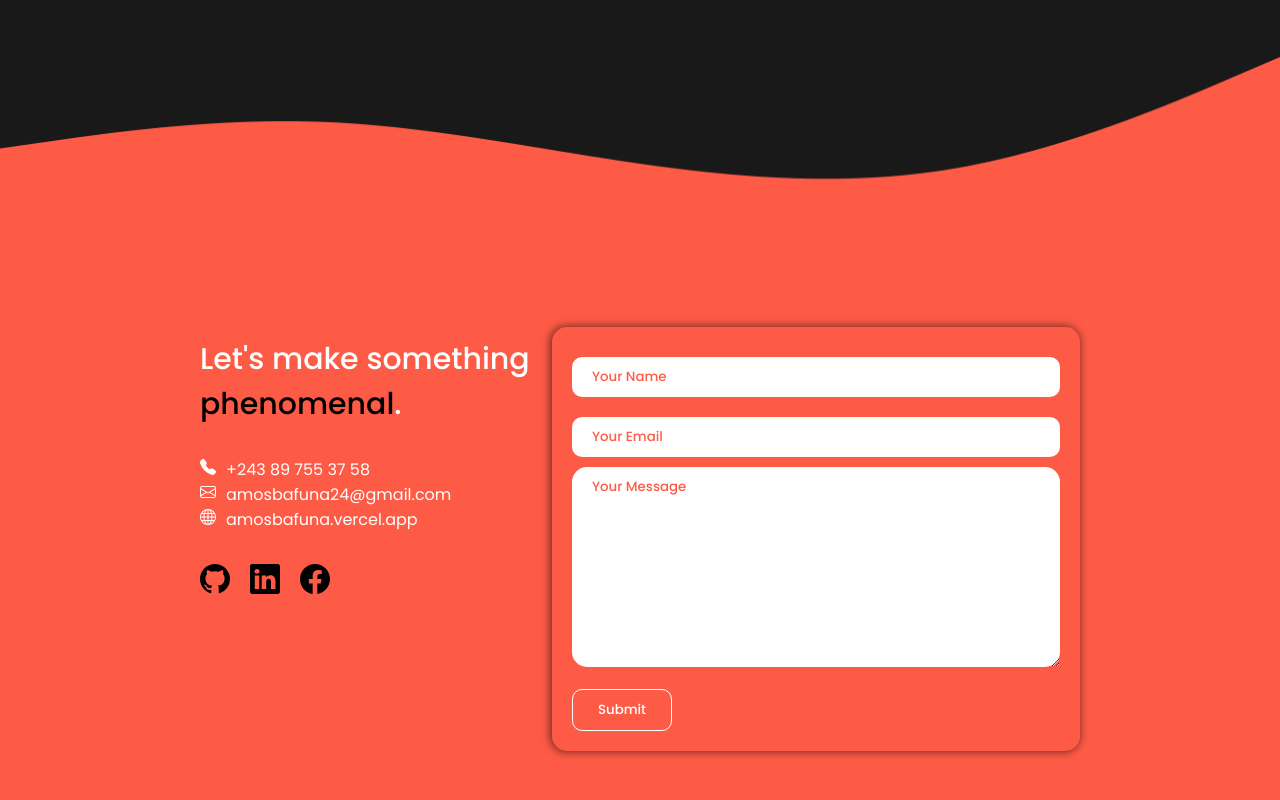
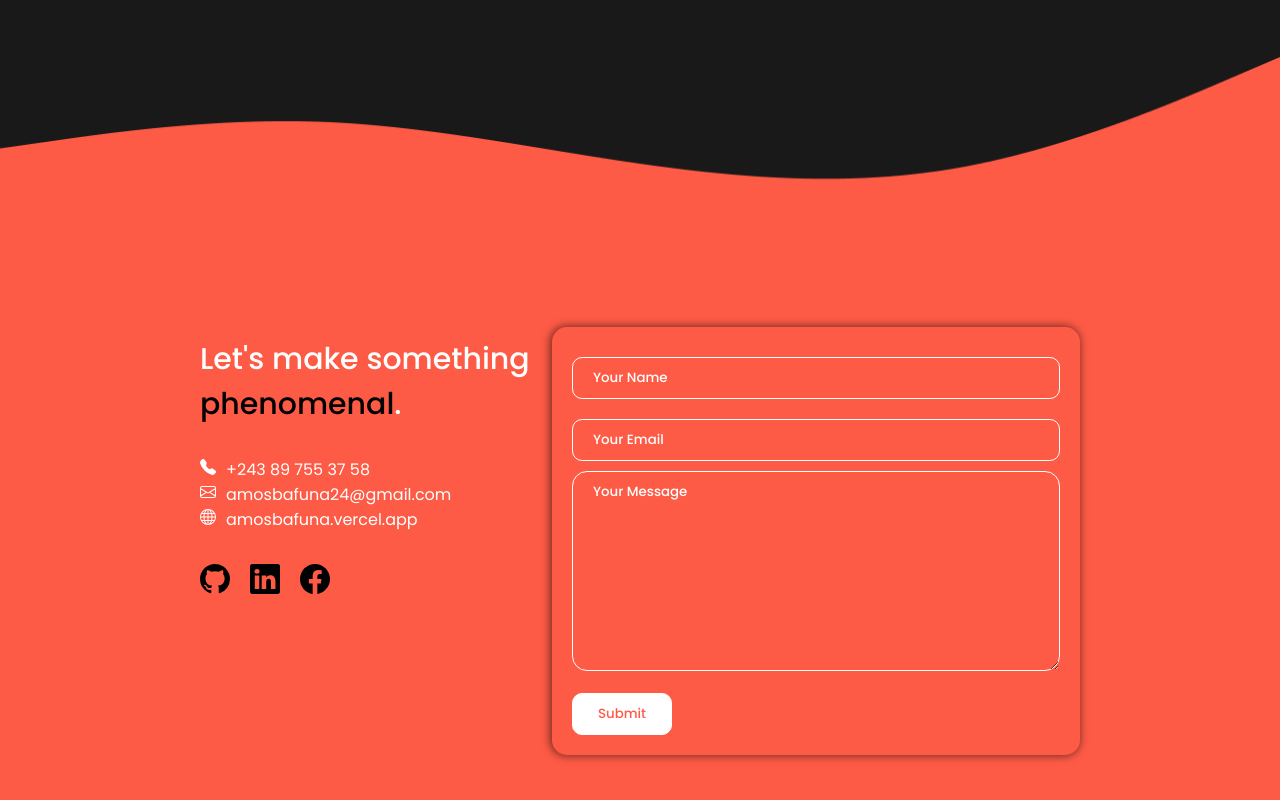
Before and after one commit to amos-bafuna/portfoliio, a React (Create React App) app: page / in a window 1280 px wide. Shown: the part 1968-2768 px from the top of the page. Built offline with nearby package versions, Linux system fonts and the light colour scheme.

Commit message:
Feat: Nav link active management

```diff
--- a/package.json
+++ b/package.json
@@ -10,6 +10,7 @@
     "react-dom": "^18.2.0",
     "react-icons": "^4.4.0",
     "react-scripts": "5.0.1",
+    "react-scroll": "^1.8.8",
     "web-vitals": "^2.1.0"
   },
   "scripts": {
--- a/src/components/About/About.js
+++ b/src/components/About/About.js
@@ -4,7 +4,7 @@ import './About.css';
 
 function About() {
   return (
-    <div className="about" id="About">
+    <section className="about" id="About">
       <div className="container about_container">
         <div className="about_img">
           <img src={AboutImg} alt="" />
@@ -31,7 +31,7 @@ function About() {
           </div>
         </div>
       </div>
-    </div>
+    </section>
   );
 }
 
--- a/src/components/Contact/Contact.css
+++ b/src/components/Contact/Contact.css
@@ -61,9 +61,10 @@
   width: 100%;
   margin: 10px 0;
   padding: 10px 20px;
+  background: #fe5b46;
   border-radius: 10px;
-  border: none;
-  color: #fe5b46;
+  border: 1px solid #fff;
+  color: #fff;
 }
 
 .input:focus-visible,
@@ -72,29 +73,30 @@
 }
 
 .input::placeholder {
-  color: #fe5b46;
+  color: #fff;
 }
 
 .inputMessage {
   width: 100%;
   height: 200px;
   padding: 10px 20px;
-  border: none;
+  border: 1px solid #fff;
   border-radius: 15px;
-  color: #fe5b46;
+  background: #fe5b46;
+  color: #fff;
 }
 
 .inputMessage::placeholder {
-  color: #fe5b46;
+  color: #fff;
 }
 
 .submit_btn {
-  background: transparent;
+  background: #fff;
   margin-top: 15px;
   border: 1px solid #fff;
   border-radius: 10px;
   padding: 10px 25px;
-  color: #fff;
+  color: #fe5b46;
   transition: opacity 300ms ease-out;
 }
 
--- a/src/components/Contact/Contact.js
+++ b/src/components/Contact/Contact.js
@@ -9,7 +9,7 @@ import './Contact.css';
 
 function Contact() {
   return (
-    <div className="contact" id="Contact">
+    <section className="contact" id="Contact">
       <div className="container">
         <div className="contact_container">
           <div className="contact_info">
@@ -91,7 +91,7 @@ function Contact() {
           </div>
         </div>
       </div>
-    </div>
+    </section>
   );
 }
 
--- a/src/components/Header/Header.js
+++ b/src/components/Header/Header.js
@@ -1,5 +1,6 @@
 import React from 'react';
 import CV from '../../img/AmosBafunaCV.pdf';
+import { Link } from 'react-scroll';
 import './Header.css';
 
 function Header() {
@@ -7,18 +8,50 @@ function Header() {
     <div className="header">
       <div className="container header_container">
         <nav className="nav_menu">
-          <a href="/" className="nav_item active">
+          <Link
+            className="nav_item"
+            activeClass="active"
+            to="Home"
+            spy={true}
+            smooth={true}
+            offset={-150}
+            duration={700}
+          >
             Home
-          </a>
-          <a href="#About" className="nav_item">
+          </Link>
+          <Link
+            className="nav_item"
+            activeClass="active"
+            to="About"
+            spy={true}
+            smooth={true}
+            offset={-200}
+            duration={700}
+          >
             About
-          </a>
-          <a href="#Services" className="nav_item">
+          </Link>
+          <Link
+            className="nav_item"
+            activeClass="active"
+            to="Services"
+            spy={true}
+            smooth={true}
+            offset={-150}
+            duration={700}
+          >
             Services
-          </a>
-          <a href="#Contact" className="nav_item">
+          </Link>
+          <Link
+            className="nav_item"
+            activeClass="active"
+            to="Contact"
+            spy={true}
+            smooth={true}
+            offset={-100}
+            duration={700}
+          >
             Contact
-          </a>
+          </Link>
         </nav>
 
         <a href={CV} className="menu_cv">
--- a/src/components/Main/Main.js
+++ b/src/components/Main/Main.js
@@ -7,8 +7,8 @@ import { BsFacebook } from 'react-icons/bs';
 
 function Main() {
   return (
-    <div>
-      <div className="main">
+    <section id="Home">
+      <section className="main">
         <div className="container main_container">
           <div className="main_description">
             <p>
@@ -45,8 +45,8 @@ function Main() {
             </a>
           </span>
         </div>
-      </div>
-    </div>
+      </section>
+    </section>
   );
 }
 
--- a/src/components/Services/Services.js
+++ b/src/components/Services/Services.js
@@ -6,7 +6,7 @@ import './Services.css';
 
 function Services() {
   return (
-    <div className="services" id="Services">
+    <section className="services" id="Services">
       <div className="container">
         <div className="services_container">
           <div className="services_title">My services</div>
@@ -34,7 +34,7 @@ function Services() {
           </div>
         </div>
       </div>
-    </div>
+    </section>
   );
 }
 
```
Also changed, not shown: 2 other files (tests, documents, lock files or other folders).
